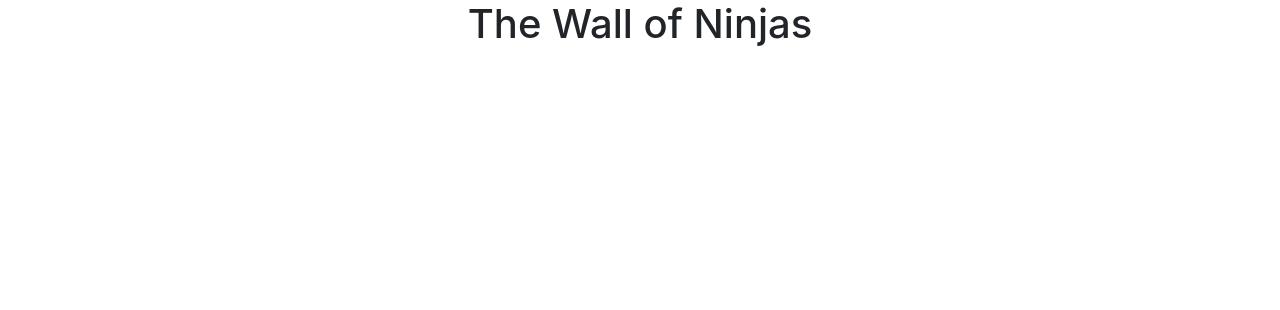
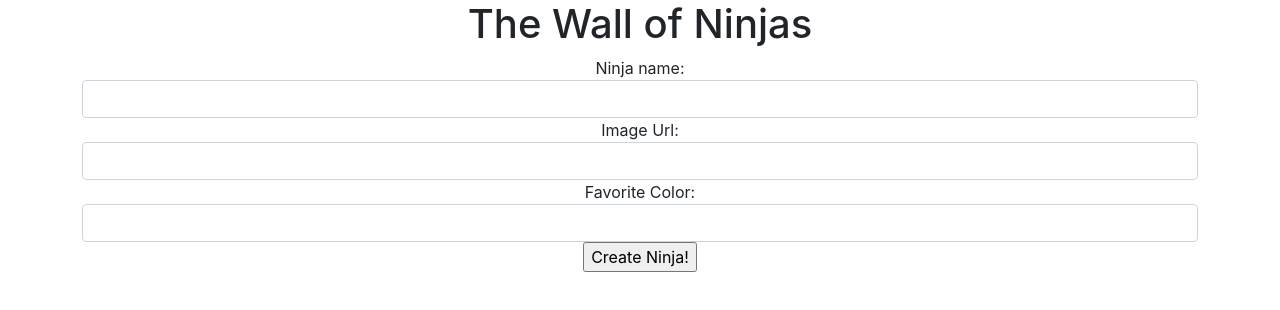
Before and after one commit to sdahal1/mern_january2022, a React (Create React App) app in the folder 04-react_functional_components/03-wall-of-ninjas/: page / in a window 1280 px wide. Shown: the top 310 px of the page. Built offline with nearby package versions, Linux system fonts and the light colour scheme.

Commit message:
form created

```diff
--- a/04-react_functional_components/03-wall-of-ninjas/src/App.js
+++ b/04-react_functional_components/03-wall-of-ninjas/src/App.js
@@ -1,10 +1,12 @@
 import logo from './logo.svg';
 import './App.css';
+import Ninja from './components/Ninja';
 
 function App() {
   return (
-    <div className="App">
+    <div className="App container">
       <h1>The Wall of Ninjas</h1>
+      <Ninja></Ninja>
     </div>
   );
 }
```
